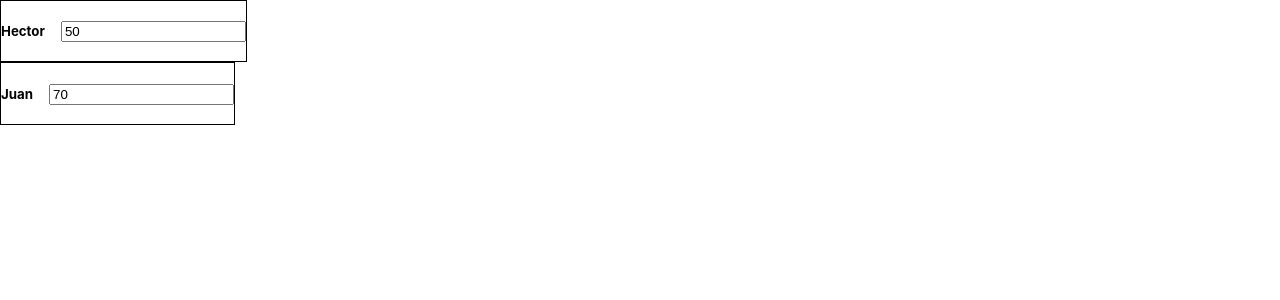
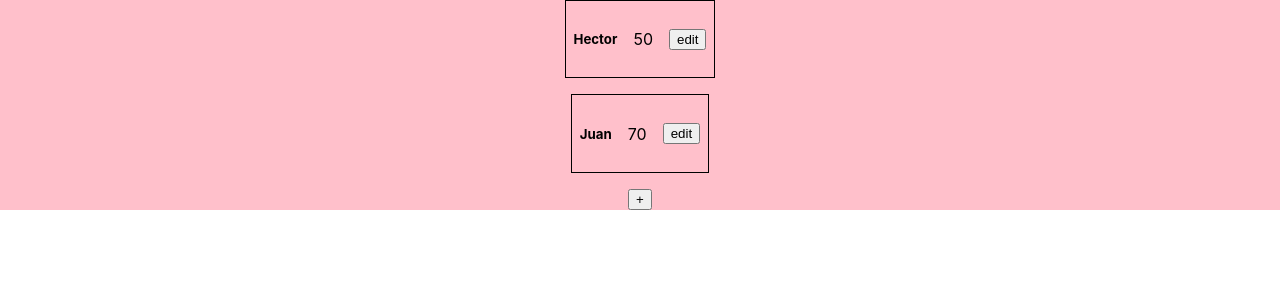
Before and after one commit to jcmagat/quiksplit, a React (Create React App) app: page / in a window 1280 px wide. Shown: the top 300 px of the page. Built offline with nearby package versions, Linux system fonts and the light colour scheme.

Commit message:
Implement ability to add and edit friends

```diff
--- a/src/features/Friends/FriendCard.tsx
+++ b/src/features/Friends/FriendCard.tsx
@@ -1,19 +1,31 @@
 import "./style.css";
+import { useState } from "react";
+import { Friend } from "./FriendsContainer";
 
 interface Props {
-  friend: any;
+  friend: Friend;
 }
 
 export function FriendCard(props: Props) {
   const { friend } = props;
 
+  const [isEditMode, setIsEditMode] = useState(false);
+
   return (
     <div className="friend-card">
-      <h5>{friend.name}</h5>
-
-      <form>
-        <input value={friend.expense} type="number"></input>
-      </form>
+      {isEditMode ? (
+        <>
+          <input value={friend.name} type="text"></input>
+          <input value={friend.expense} type="number"></input>
+          <button onClick={() => setIsEditMode(false)}>save</button>
+        </>
+      ) : (
+        <>
+          <h5>{friend.name}</h5>
+          <body>{friend.expense}</body>
+          <button onClick={() => setIsEditMode(true)}>edit</button>
+        </>
+      )}
     </div>
   );
 }
--- a/src/features/Friends/FriendsContainer.tsx
+++ b/src/features/Friends/FriendsContainer.tsx
@@ -1,16 +1,29 @@
+import { useState } from "react";
 import { FriendCard } from "./FriendCard";
 
-const friends = [
+const myFriends: Friend[] = [
   { name: "Hector", expense: 50 },
   { name: "Juan", expense: 70 },
 ];
+export interface Friend {
+  name?: string;
+  expense?: number;
+}
 
 export function FriendsContainer() {
+  const [friends, setFriends] = useState(myFriends);
+
+  const handleAddFriend = () => {
+    setFriends((prev) => [...prev, { name: "hi", expense: 6 }]);
+  };
+
   return (
-    <>
+    <div className="friends-container">
       {friends.map((friend) => (
         <FriendCard friend={friend} />
       ))}
-    </>
+
+      <button onClick={handleAddFriend}>+</button>
+    </div>
   );
 }
--- a/src/features/Friends/style.css
+++ b/src/features/Friends/style.css
@@ -1,3 +1,18 @@
+.friends-container {
+  background: pink;
+  display: -webkit-box;
+  display: -ms-flexbox;
+  display: flex;
+  -webkit-box-orient: vertical;
+  -webkit-box-direction: normal;
+      -ms-flex-direction: column;
+          flex-direction: column;
+  -webkit-box-align: center;
+      -ms-flex-align: center;
+          align-items: center;
+  gap: 1em;
+}
+
 .friend-card {
   display: -webkit-box;
   display: -ms-flexbox;
@@ -14,5 +29,6 @@
   width: -moz-fit-content;
   width: fit-content;
   border: 1px solid black;
+  padding: 0.5em;
 }
 /*# sourceMappingURL=style.css.map */
--- a/src/features/Friends/style.scss
+++ b/src/features/Friends/style.scss
@@ -1,3 +1,11 @@
+.friends-container {
+  background: pink;
+  display: flex;
+  flex-direction: column;
+  align-items: center;
+  gap: 1em;
+}
+
 .friend-card {
   display: flex;
   flex-direction: row;
@@ -5,4 +13,5 @@
   gap: 1em;
   width: fit-content;
   border: 1px solid black;
+  padding: 0.5em;
 }
```
Also changed, not shown: 1 other file (tests, documents, lock files or other folders).
